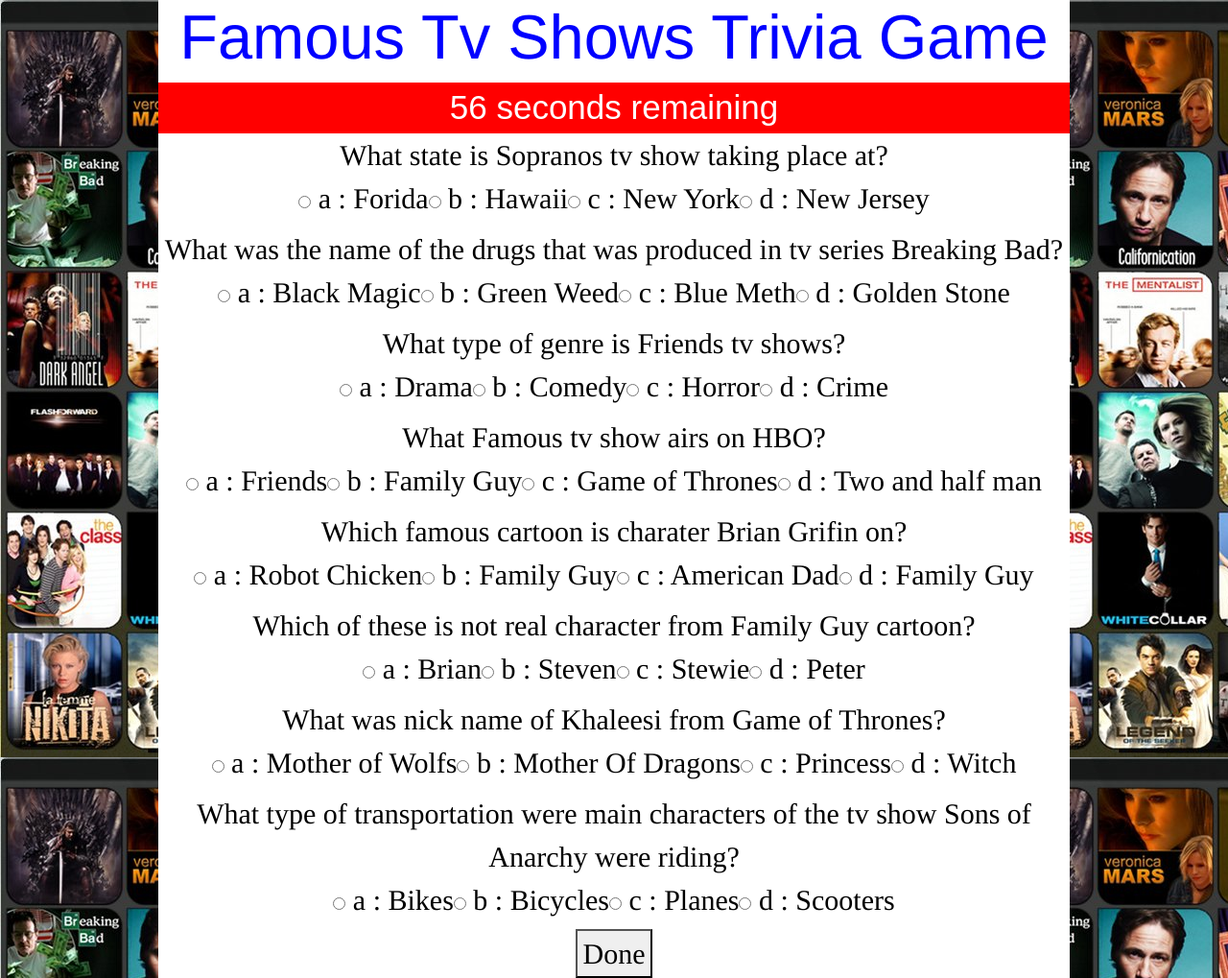
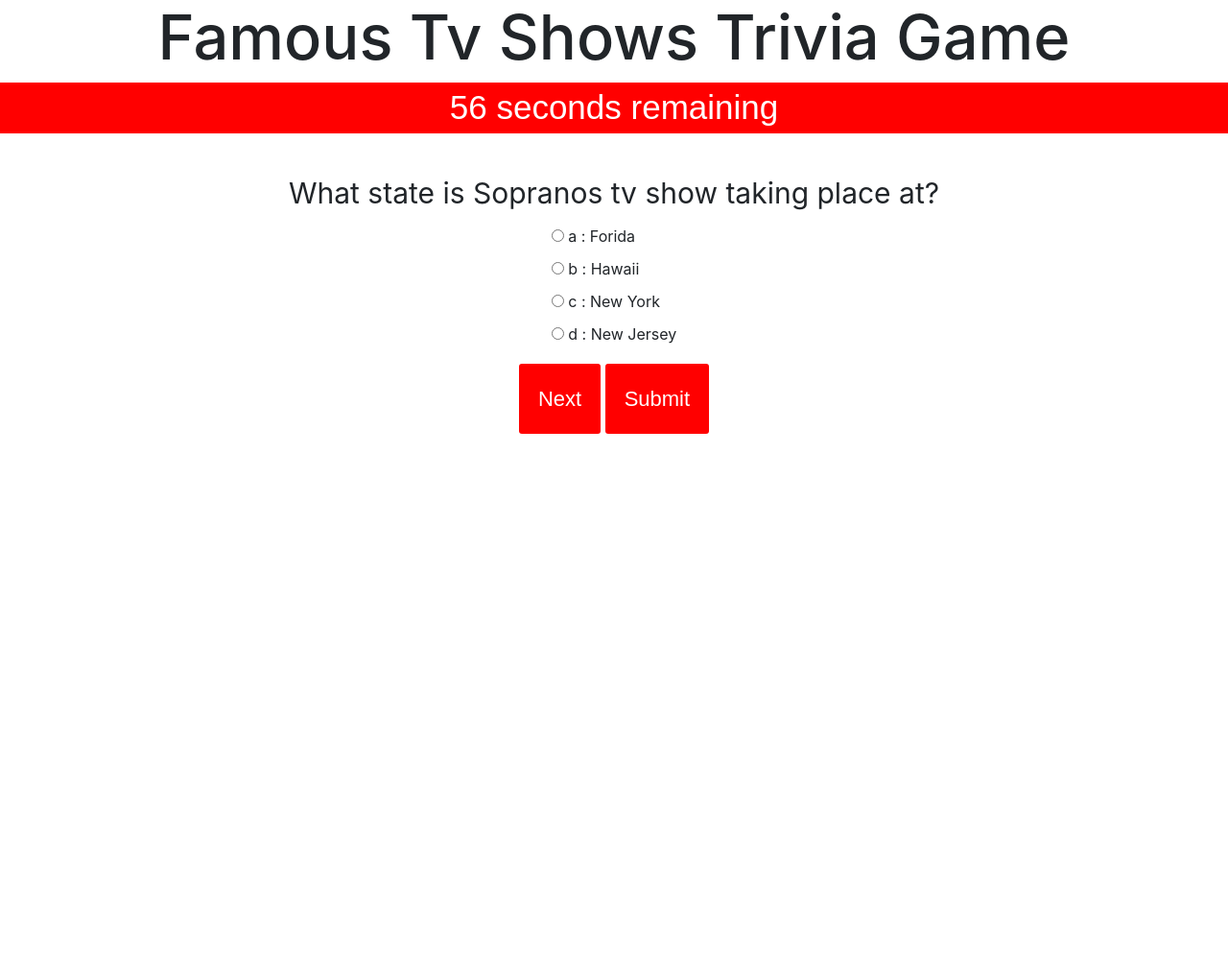
Before and after one commit to nursaids/triviaGame, a plain HTML site: page index.html in a window 1280 px wide. Shown: the whole page at 96% size. After the commit the page ends 800 px from the top, so only its background shows below. Drawn offline with nearby package versions, Linux system fonts and the light colour scheme.

Commit message:
made changes to js, html, css

```diff
--- a/assets/css/style.css
+++ b/assets/css/style.css
@@ -1,7 +1,44 @@
 body{
-    background-image: url("../images/background.jpg");
+    text-align: center;
 }
 
+
+.question{
+    font-size: 30px;
+    margin-bottom: 10px;
+  }
+
+
+  .answers {
+    margin-bottom: 20px;
+    text-align: left;
+    display: inline-block;
+  }
+  .answers label{
+    display: block;
+    margin-bottom: 10px;
+  }
+
+
+
+
+button{
+
+font-family: 'Work Sans', sans-serif;
+font-size: 22px;
+background-color: red;
+color: white;
+border: 0px;
+border-radius: 3px;
+padding: 20px;
+cursor: pointer;
+margin-bottom: 20px;
+}
+
+button:hover{
+
+background-color: blue;
+}
 
 #countdown{
 
@@ -17,23 +54,26 @@
 font-size: 65px;
 }
 
-.main{
-font: 150px;
-width:950px;
-background-color: white;
-color:blue;
-margin: 0 auto;
-text-align: center;
-font-family: 'Franklin Gothic Medium', 'Arial Narrow', Arial, sans-serif;
-
-}
 
 
 
+.slide{
+    position: absolute;
+    left: 0px;
+    top: 0px;
+    width: 100%;
+    z-index: 1;
+    opacity: 0;
+    transition: opacity 0.5s;
+}
 
-.triviaGame{
-font-family: "Times";
-font-size: 30px;
-color: black;
+.active-slide{
+    opacity: 1;
+    z-index: 2;
+}
 
+.trivia-container{
+    position: relative;
+    height: 200px;
+    margin-top: 40px;
 }
--- a/assets/javascript/app.js
+++ b/assets/javascript/app.js
@@ -1,3 +1,4 @@
+(function () {
     const myQuestions = [
         {
             question: "What state is Sopranos tv show taking place at?",
@@ -72,7 +73,7 @@
         {
 
 
-        question: "Which famous cartoon is charater Brian Grifin on?",
+            question: "Which famous cartoon is charater Brian Griffin on?",
 
             answers: {
 
@@ -146,15 +147,7 @@
 
     ];
 
-
-
-
-const triviaContainer = document.getElementById("trivia");
-const resultsContainer = document.getElementById("results");
-const submitButton = document.getElementById("submit");
-
-
-function buildTrivia(){
+    function buildTrivia() {
 
         const output = [];
 
@@ -162,35 +155,6 @@
             (currentQuestion, questionNumber) => {
 
                 const answers = [];
-
-        for(letter in currentQuestion.answers){
-
-         answers.push(
-            `<label>
-            <input type="radio" name="question${questionNumber}" value="${letter}">
-            ${letter} :
-            ${currentQuestion.answers[letter]}
-          </label>`
-        );
-      }
-
-
-      output.push(
-        `<div class="question"> ${currentQuestion.question} </div>
-        <div class="answers"> ${answers.join('')} </div>`
-      );
-    }
-  );
-
-
-      triviaContainer.innerHTML = output.join('');
-}
-
-
-myQuestions.forEach((currentQuestion, questionNumber) =>{
-
-    const answers = [];
-
 
                 for (letter in currentQuestion.answers) {
 
@@ -204,30 +168,98 @@
                 }
 
 
-
-
+                output.push(
+                    `<div class="slide">
+                       <div class="question"> ${currentQuestion.question} </div>
+                       <div class="answers"> ${answers.join("")} </div>
+                     </div>`
+                  );
                 });
 
 
+    triviaContainer.innerHTML = output.join("");
+}
 
-function showResults(){
+function showResults() {
+
+    const answerContainers = triviaContainer.querySelectorAll('.answers');
+
+    let numCorrect = 0;
+
+    myQuestions.forEach((currentQuestion, questionNumber) =>{
+
+        const answerContainer = answerContainers[questionNumber];
+
+        const selector ='input[name=question${questionNumber}]:checked';
+
+        const userAnswer = (answerContainer.querySelector(selector) || {}).value;
+
+        if (userAnswer===currentQuestion.correctAnswer){
+            numCorrect++;
+
+            answerContainers[questionNumber].style.color = 'green';
 
         }
 
+        else{ answerContainers[questionNumber].style.color ='red';}
+    });
+  resultsContainer.innerHTML = '${numCorrect} out of {myQuestions.length}';
+}
+
+function showSlide(n) {
+    slides[currentSlide].classList.remove("active-slide");
+    slides[n].classList.add("active-slide");
+    currentSlide = n;
+
+    if (currentSlide === 0){
+        previousButton.style.display = "none";
+    }
+    else{
+        previousButton.style.display = "inline-block";
+    }
+
+    if (currentSlide === slides.length -1){
+        nextButton.style.display = "none";
+        submitButton.style.display = "inline-block";
+    }
+}
+function showNextSlide() {
+    showSlide(currentSlide + 1);
+  }
+
+  function showPreviousSlide() {
+    showSlide(currentSlide - 1);
+  }
+
+
+
+const triviaContainer = document.getElementById("trivia");
+const resultsContainer = document.getElementById("results");
+const submitButton = document.getElementById("submit");
+
+
+buildTrivia();
+
+const previousButton = document.getElementById("previous");
+const nextButton = document.getElementById("next");
+const slides = document.querySelectorAll(".slide");
+let currentSlide = 0;
+
+showSlide(0);
+
+submitButton.addEventListener("click", showResults);
+previousButton.addEventListener('click', showPreviousSlide);
+nextButton.addEventListener('click', showNextSlide);
 
 var timeleft = 60;
-var downloadTimer = setInterval(function(){
+    var downloadTimer = setInterval(function () {
         document.getElementById("countdown").innerHTML = timeleft + " seconds remaining";
         timeleft -= 1;
-  if(timeleft <= 0){
+        if (timeleft <= 0) {
             clearInterval(downloadTimer);
             document.getElementById("countdown").innerHTML = "Finished"
         }
     }, 1000);
 
 
-
-
-
-
-buildTrivia();
+})();
--- a/index.html
+++ b/index.html
@@ -11,26 +11,30 @@
 </head>
 
 <body>
-    <div class="main">
-        <h1>Famous Tv Shows Trivia Game</h1>
-        <div class="triviaGame">
+
+    <h1>Famous Tv Shows Trivia Game</h1>
+    <div id="countdown"> 60 seconds remaining </div>
+    <div class="trivia-container">
+
+        <div id="trivia"></div>
+
+    </div>
 
 
 
-            <div id="countdown"> 60 seconds remaining </div>
 
 
 
-            <div id="trivia"></div>
+    <button id="previous">Previous</button>
+    <button id="next">Next</button>
 
-            <button id="submit">Done</button>
+    <button id="submit">Submit</button>
 
-            <div id="results"></div>
+    <div id="results"></div>
 
 
 
-        </div>
-    </div>
+
 
 
 
```
Lines whose indentation alone changed are shown as unchanged.
